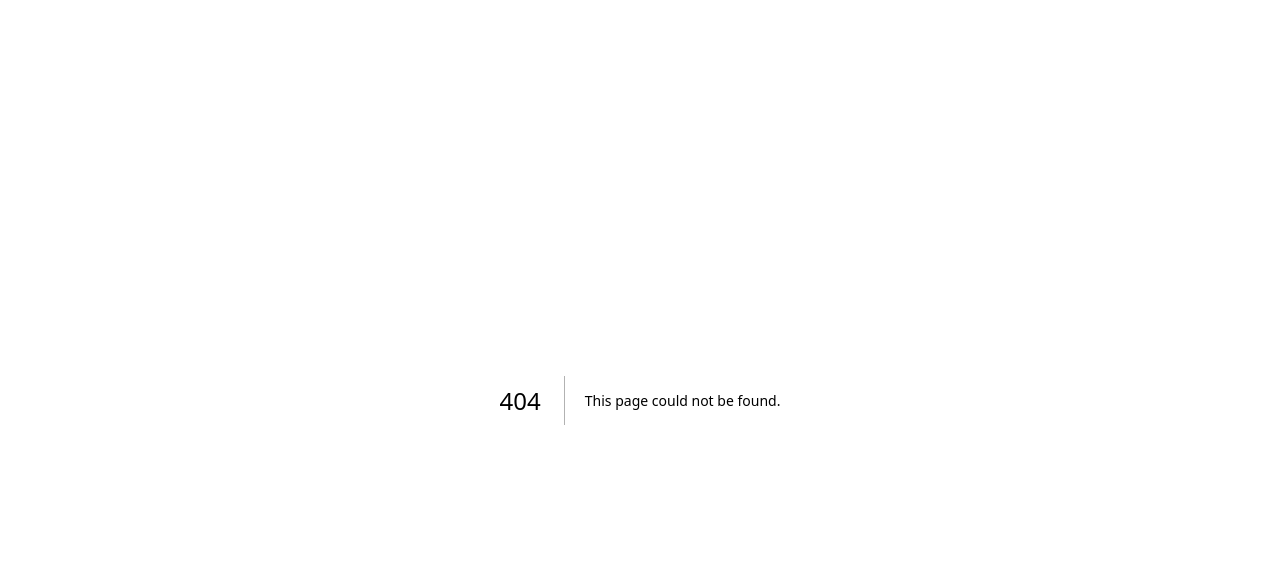
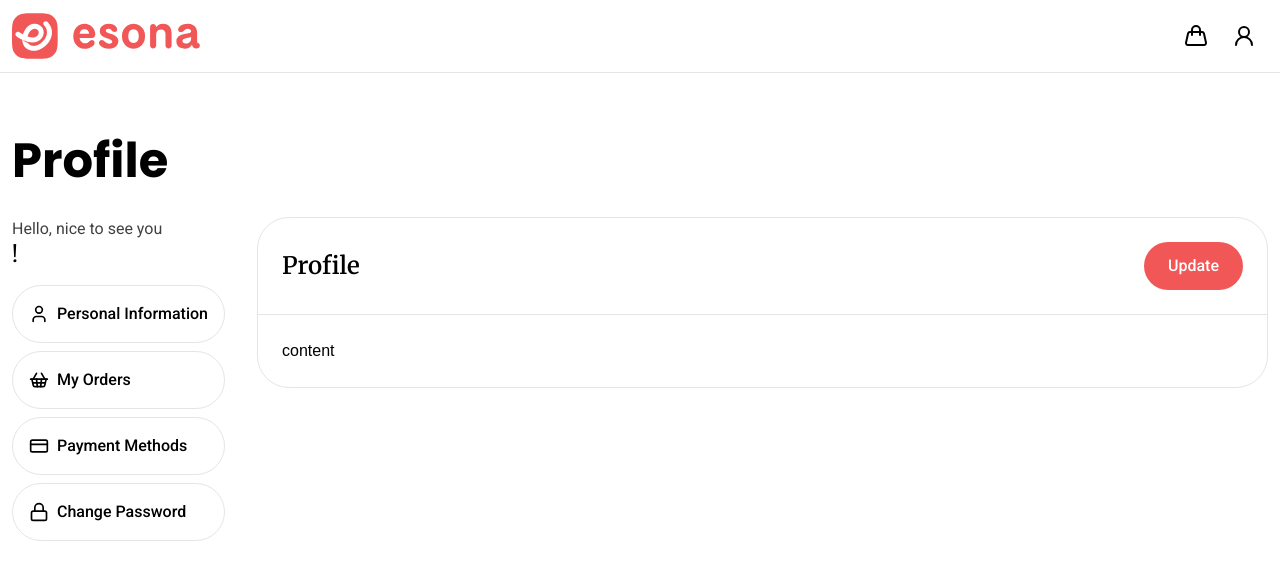
Before and after one commit to marianobura/pp-ecommerce-nextjs, a Next.js app in the folder frontend/: page /profile/password in a window 1280 px wide. Before the commit this address had no page. Shown: the top 580 px of the page. Built offline with nearby package versions, Linux system fonts and the light colour scheme.

Commit message:
Remove ChangePasswordPage and add PasswordPage component

```diff
--- a/frontend/src/app/profile/change-password/page.tsx
+++ /dev/null
@@ -1,3 +0,0 @@
-export default function ChangePasswordPage() {
-  return <div>content</div>;
-}
--- /dev/null
+++ b/frontend/src/app/profile/password/page.tsx
@@ -0,0 +1,3 @@
+export default function PasswordPage() {
+  return <div>content</div>;
+}
```
